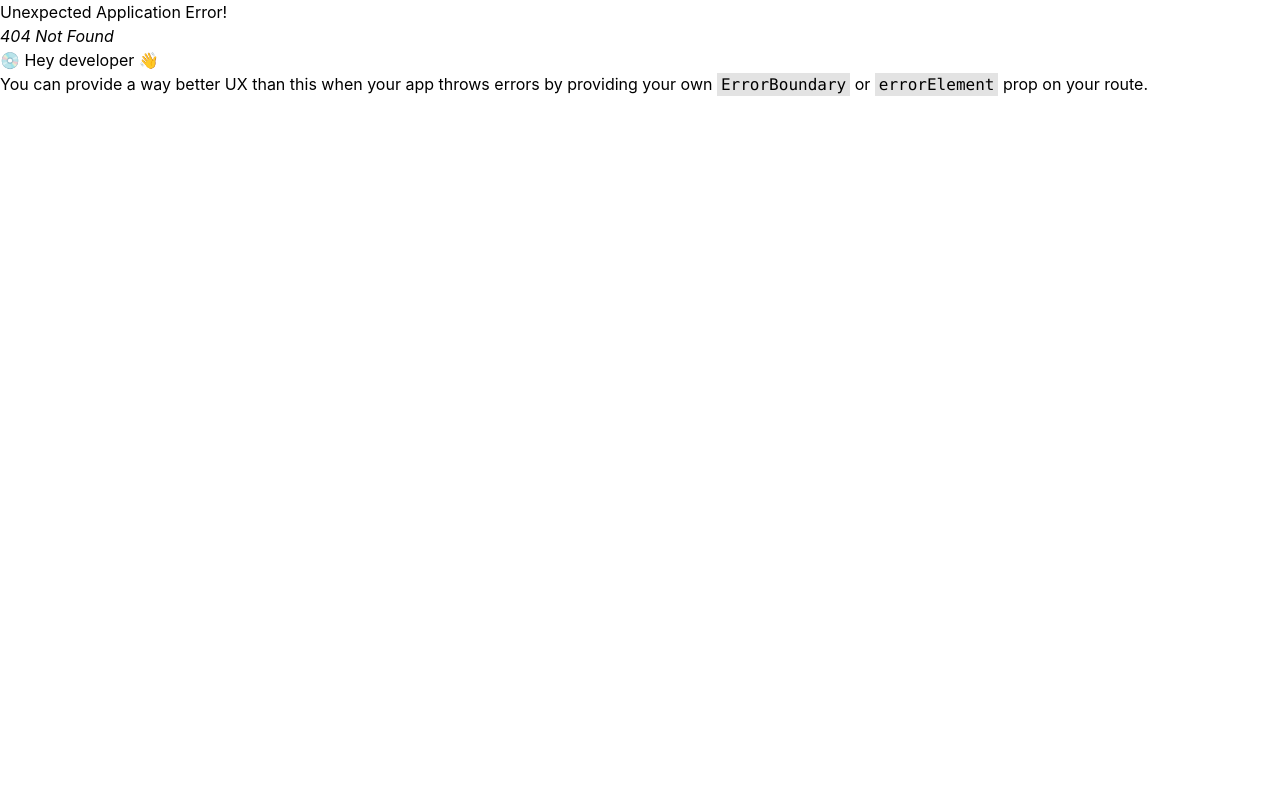
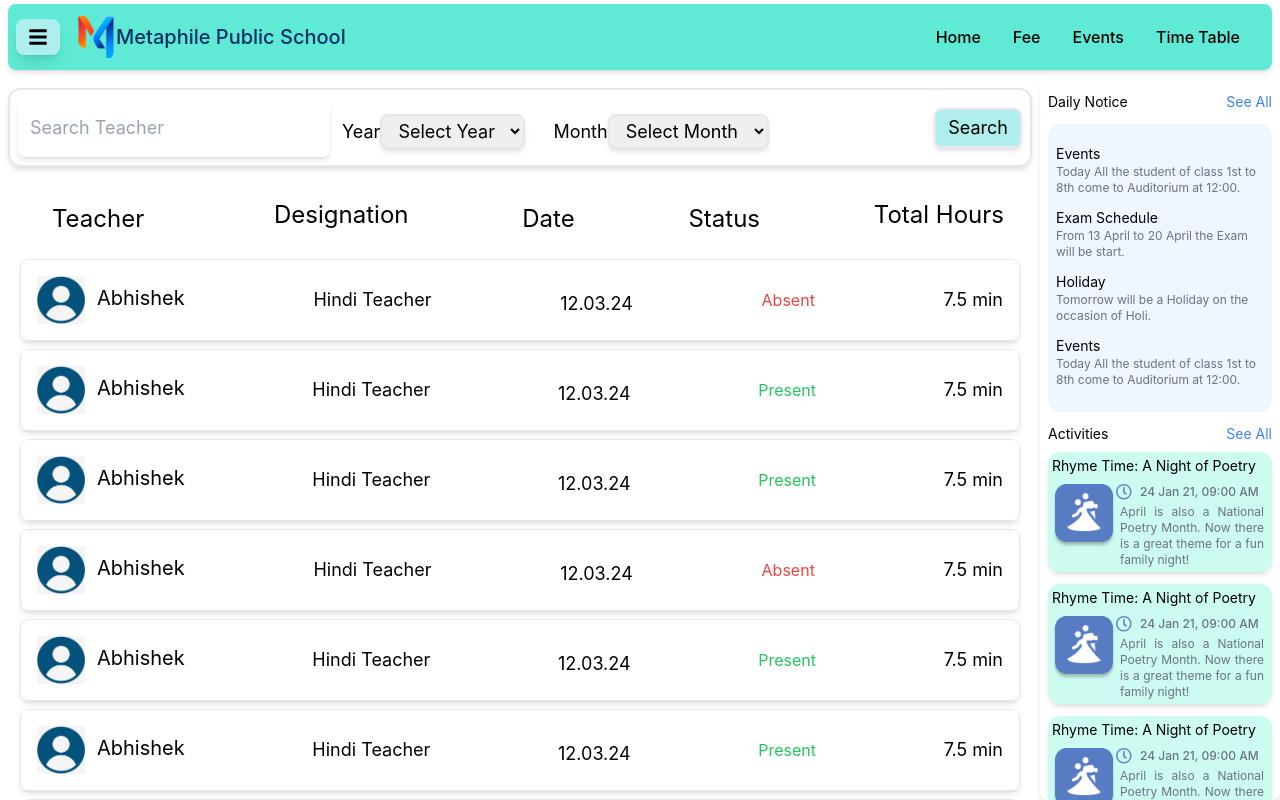
Before and after one commit to TheMetaphile/ERP, a React (Vite) app: page /Admin-Dashboard/TeachersAttendance in a window 1280 px wide. Before the commit this address had no page. Built offline with nearby package versions, Linux system fonts and the light colour scheme; grey boxes are pictures that could not be loaded.

Commit message:
Teachers attendence section created

```diff
--- /dev/null
+++ b/src/AdminComponents/Teachers/TeacherAttendance.jsx
@@ -0,0 +1,17 @@
+import React from "react";
+import AttendanceSearchBar from "./utils/AttendanceSearchBar";
+import TeacherAttendanceDetails from "./utils/TeacherAttendanceDetails";
+
+export default function TeacherAttendance(){
+    return(
+        <div className="flex flex-col mx-2 my-2">
+        <div>
+            <AttendanceSearchBar/>
+        </div>
+        <div>
+           <TeacherAttendanceDetails/>
+        </div>
+        </div>
+
+    )
+}
--- /dev/null
+++ b/src/AdminComponents/Teachers/utils/AttendanceSearchBar.jsx
@@ -0,0 +1,53 @@
+import React from "react";
+
+export default function AttendanceSearchBar({ handleNameChange, handleYearChange, handleMonthChange, name, year, month }) {
+    return (
+        <div className="flex w-full justify-between items-center self-center h-fit rounded-xl shadow-md border-2 px-2 py-2 mb-3 mobile:max-tablet:w-full">
+            <div className="flex">
+                <input
+                    type="text"
+                    id="name"
+                    name="name"
+                    value={name}
+                    onChange={handleNameChange}
+                    placeholder="Search Teacher"
+                    className="rounded-lg shadow-md mr-3 px-3 py-1 border-gray-200 text-lg mobile:max-tablet:w-1/2  placeholder-sm:text-sm"
+                />
+                <div className="flex gap-4 mt-4">
+                    <label className="block text-lg mb-2">
+                        Year
+                        <select id="year" value={year} onChange={handleYearChange} className="rounded-lg mr-3 shadow-md px-3 py-1 border-2 border-gray-200 text-lg mobile:max-tablet:w-1/2 mobile:max-tablet:text-sm">
+                            <option value="">Select Year</option>
+                            <option value="2024">2024</option>
+                            <option value="2011">2011</option>
+                            <option value="2012">2012</option>
+                            <option value="2013">2013</option>
+                            <option value="2014">2014</option>
+                        </select>
+                    </label>
+                    <label className="block text-lg mb-2">
+                        Month
+                        <select id="month" value={month} onChange={handleMonthChange} className="rounded-lg mr-3 shadow-md px-3 py-1 border-2 border-gray-200 text-lg mobile:max-tablet:w-1/2 mobile:max-tablet:text-sm">
+                            <option value="">Select Month</option>
+                            <option value="1">January</option>
+                            <option value="2">February</option>
+                            <option value="3">March</option>
+                            <option value="4">April</option>
+                            <option value="5">May</option>
+                            <option value="6">June</option>
+                            <option value="7">July</option>
+                            <option value="8">August</option>
+                            <option value="9">September</option>
+                            <option value="10">October</option>
+                            <option value="11">November</option>
+                            <option value="12">December</option>
+                        </select>
+                    </label>
+                </div>
+            </div>
+            <button className="rounded-lg shadow-md px-3 py-1 border-2 border-gray-200 text-lg bg-secondary">
+                Search
+            </button>
+        </div>
+    )
+}
--- /dev/null
+++ b/src/AdminComponents/Teachers/utils/TeacherAttendanceDetails.jsx
@@ -0,0 +1,66 @@
+import React from "react";
+import { userimg } from "./images";
+export default function TeacherAttendanceDetails() {
+    const userData = [
+        { teacher: "Abhishek", designation: "Hindi Teacher", date: "12.03.24", status: "Absent", totalHour: "7.5 min" },
+        { teacher: "Abhishek", designation: "Hindi Teacher", date: "12.03.24", status: "Present", totalHour: "7.5 min" },
+        { teacher: "Abhishek", designation: "Hindi Teacher", date: "12.03.24", status: "Present", totalHour: "7.5 min" },
+        { teacher: "Abhishek", designation: "Hindi Teacher", date: "12.03.24", status: "Absent", totalHour: "7.5 min" },
+        { teacher: "Abhishek", designation: "Hindi Teacher", date: "12.03.24", status: "Present", totalHour: "7.5 min" },
+        { teacher: "Abhishek", designation: "Hindi Teacher", date: "12.03.24", status: "Present", totalHour: "7.5 min" },
+        { teacher: "Abhishek", designation: "Hindi Teacher", date: "12.03.24", status: "Present", totalHour: "7.5 min" },
+    ];
+    const heading=[
+        {teacher:"Teacher",designation:"Designation", date: "Date", status: "Status", totalHour: "Total Hours" }
+    ]
+    return (
+        <div className="mx-3 flex flex-col">
+            {heading.map((heading, index) => (
+                <div key={index} className="flex mobile:max-tablet:flex-col mobile:max-tablet:gap-2 items-center justify-between p-4 mb-2 gap-4">
+
+                    <div className="mx-4">
+                         <h1 className="text-2xl mt-2">{heading.teacher}</h1>
+                        </div>
+
+                    <div className="text-2xl">
+                        {heading.designation}
+                    </div>
+                    <div className="text-2xl mt-2">
+                        <h1>{heading.date}</h1>
+                    </div>
+                    <div className="text-2xl mt-2">
+                        <h1>{heading.status}</h1>
+                    </div>
+                    <div className="text-2xl">
+                        {heading.totalHour}
+                    </div>
+                </div>
+
+            ))}
+            {userData.map((user, index) => (
+                <div key={index} className="flex mobile:max-tablet:flex-col mobile:max-tablet:gap-2 items-center justify-between border rounded-lg p-4 mb-2 gap-4 shadow-md">
+
+                    <div className="flex">
+                        <img src={userimg} alt="" className="h-12 w-12 mr-3" />
+                        <div className="">
+                            <h1 className="text-xl mt-2">{user.teacher}</h1>
+                        </div>
+                    </div>
+                    <div className="text-lg">
+                        {user.designation}
+                    </div>
+                    <div className="text-lg mt-2">
+                        <h1>{user.date}</h1>
+                    </div>
+                    <div className={`${user.status === 'Present' ? 'text-green-500' : 'text-red-500'}`}>
+                        {user.status}
+                    </div>
+                    <div className="text-lg">
+                        {user.totalHour}
+                    </div>
+                </div>
+
+            ))}
+        </div>
+    );
+}
--- a/src/AdminComponents/drawer/helper.js
+++ b/src/AdminComponents/drawer/helper.js
@@ -56,7 +56,7 @@ const menuItems = [
       },
       {
         text: 'Teachers Attendance',
-        route: ''
+        route: '/Admin-Dashboard/TeachersAttendance'
       },
     ]
   },
```
Also changed, not shown: src/routes.jsx (+7 -1 lines).
